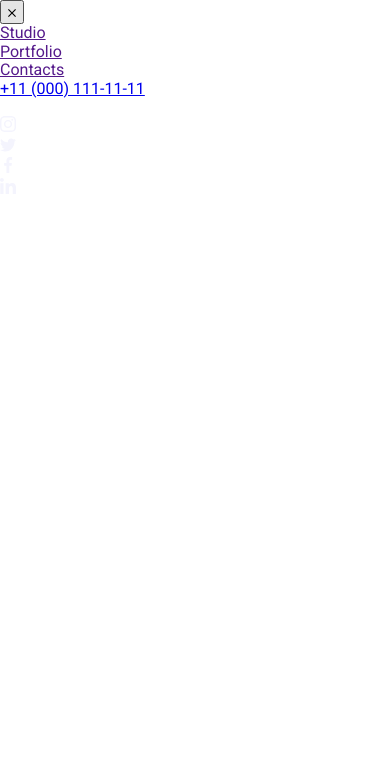
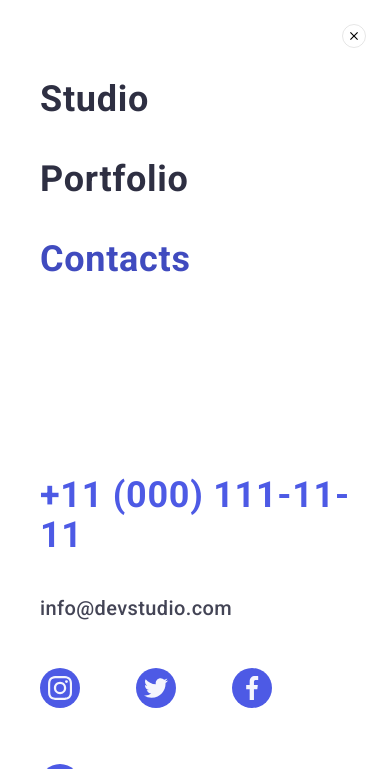
Before and after one commit to goldenkaia/goit-markup-hw-07, a plain HTML site: page index.html in a window 390 px wide. Both pictures are taken after a click on the button 359 px from the left and 37 px from the top of the page. Shown: the top 769 px of the page. Drawn offline with nearby package versions, Linux system fonts and the light colour scheme.

Commit message:
bl7 update

```diff
--- a/css/mobile.css
+++ b/css/mobile.css
@@ -48,6 +48,13 @@
   .customer-item {
     width: 190px;
   }
+  .modal-window {
+    width: 392px;
+    padding-top: 72px;
+    padding-left: 16px;
+    padding-right: 16px;
+    padding-bottom: 24px;
+  }
 }
 
 @media screen and (min-device-pixel-ratio: 2) and (max-width: 767px),
--- a/css/style.css
+++ b/css/style.css
@@ -200,6 +200,93 @@ body {
 .phone-number:is(:hover, :focus) {
   color: var(--ocean-color);
 
+}
+/*-----burger-menu---*/
+.burger-menu-container {
+  position: relative;
+  height: 100%;
+  display: flex;
+  flex-direction: column;
+  padding-top: 80px;
+  padding-left: 40px;
+  padding-bottom: 40px;
+  padding-right: 35px;
+}
+.burger-close-button {
+padding: 0;
+background-color: transparent;
+position: absolute;
+top: 24px;
+right: 24px;
+height: 24px;
+width: 24px;
+border-radius: 50%;
+border: 1px solid rgba(0, 0, 0, 0.1);
+line-height: 0;
+}
+.burger-nav-link {
+
+font-weight: 700;
+font-size: 36px;
+line-height: 1.11;
+letter-spacing: 0.02em;
+text-transform: capitalize;
+color: #2E2F42;
+
+}
+.burger-nav-list {
+  display: flex;
+  flex-direction: column;
+  gap: 40px;
+  margin-bottom: auto;
+}
+.burger-nav-link.current {
+  color: #404BBF;
+}
+.burger-contact-list {
+  display: flex;
+  flex-direction: column;
+  gap: 40px;
+  margin-bottom: 48px;
+}
+.burger-phone {
+  font-weight: 700;
+font-size: 36px;
+line-height: 1.11;
+letter-spacing: 0.02em;
+
+color: #4D5AE5;
+
+}
+.burger-email {
+  font-weight: 500;
+font-size: 20px;
+line-height: 1.2;
+
+letter-spacing: 0.02em;
+
+
+color: #434455;
+
+}
+.burger-social-item {
+  height: 40px;
+  width: 40px;
+}
+.burger-social-link {
+  background-color: #4D5AE5;
+  height: 100%;
+
+  width: 100%;
+  border-radius: 50%;
+  display: flex;
+  justify-content: center;
+  align-items: center;
+}
+.burger-social-list {
+  flex-wrap: wrap;
+  display: flex;
+  gap: 56px;
 }
 
 /*--page-header--*/
@@ -707,7 +794,7 @@ text-align: center;
   left: 50%;
   padding: 24px;
   padding-top: 72px;
-  width: 408px;
+  width:95%;
   min-height: 576px;
   transform: translate(-50%, -50%);
  background: #FCFCFC;
@@ -913,6 +1000,7 @@ color: #FFFFFF;
 
 /*-------checkbox-------*/
 .checkbox-form {
+  font-size: 12px;
   width: 16px;
   height: 16px;
   border-radius: 2px;
@@ -922,6 +1010,6 @@ color: #FFFFFF;
   margin-right: 8px;
 }
 .modal-form-check:checked + .checkbox-form {
-  background-image: url(../images/Vector.svg);
+  background-image: url(../images/svg/Vector.svg);
   background-color: var(--ocean-color);
 }
--- a/css/tablet.css
+++ b/css/tablet.css
@@ -89,6 +89,13 @@ width: 552px;
 .footer-modal-form-field {
   flex-direction: row;
 }
+.modal-window {
+  width: 408px;
+  padding-top: 72px;
+  padding-left: 24px;
+  padding-right: 24px;
+  padding-bottom: 24px;
+}
 }
 @media screen and (min-device-pixel-ratio: 2) and (min-width: 768px),
   screen and (min-resolution: 192dpi) and (min-width: 768px),
--- a/index.html
+++ b/index.html
@@ -65,50 +65,52 @@
         </button>
       </div>
       <div class="mobile-menu" data-menu>
-        <button type="button" data-menu-close>
+        <div class="container burger-menu-container">
+        <button class="burger-close-button" type="button" data-menu-close>
           <svg class="" width="8" height="8">
             <use href="./images/svg/icons.svg#icon-close-button"></use>
           </svg>
         </button>
-        <ul>
-          <li><a href="">Studio</a></li>
-          <li><a href="">Portfolio</a></li>
-          <li><a href="">Contacts</a></li>
+        <ul class="list burger-nav-list">
+          <li><a class="burger-nav-link link" href="">Studio</a></li>
+          <li><a class="burger-nav-link link" href="">Portfolio</a></li>
+          <li><a class="burger-nav-link link current" href="">Contacts</a></li>
         </ul>
-        <ul>
-          <li><a href="tel:+11(000)111-11-11">+11 (000) 111-11-11 </a></li>
-          <li><a href="mailto:info@devstudio.com" info@devstudio.com></a></li>
+        <ul class="list burger-contact-list">
+          <li><a class="burger-phone link" href="tel:+11(000)111-11-11">+11 (000) 111-11-11 </a></li>
+          <li><a class="burger-email link" href="mailto:info@devstudio.com" >info@devstudio.com</a></li>
         </ul>
-        <ul>
-          <li>
-            <a href="">
-              <svg width="16" height="16">
+        <ul class="list burger-social-list">
+          <li class="burger-social-item">
+            <a class="burger-social-link" href="">
+              <svg class="burger-social-icon" width="24" height="24">
                 <use href="./images/svg/icons.svg#icon-instagram"></use>
               </svg>
             </a>
           </li>
-          <li>
-            <a href="">
-              <svg width="16" height="16">
+          <li class="burger-social-item">
+            <a class="burger-social-link" href="">
+              <svg class="burger-social-icon" width="24" height="24">
                 <use href="./images/svg/icons.svg#icon-twitter"></use>
               </svg>
             </a>
           </li>
-          <li>
-            <a href="">
-              <svg width="16" height="16">
+          <li class="burger-social-item">
+            <a class="burger-social-link" href="">
+              <svg class="burger-social-icon" width="24" height="24">
                 <use href="./images/svg/icons.svg#icon-facebook"></use>
               </svg>
             </a>
           </li>
-          <li>
-            <a href="">
-              <svg width="16" height="16">
+          <li class="burger-social-item">
+            <a class="burger-social-link" href="">
+              <svg class="burger-social-icon" width="24" height="24">
                 <use href="./images/svg/icons.svg#icon-linkedin"></use>
               </svg>
             </a>
           </li>
         </ul>
+      </div>
       </div>
     </header>
 
```
